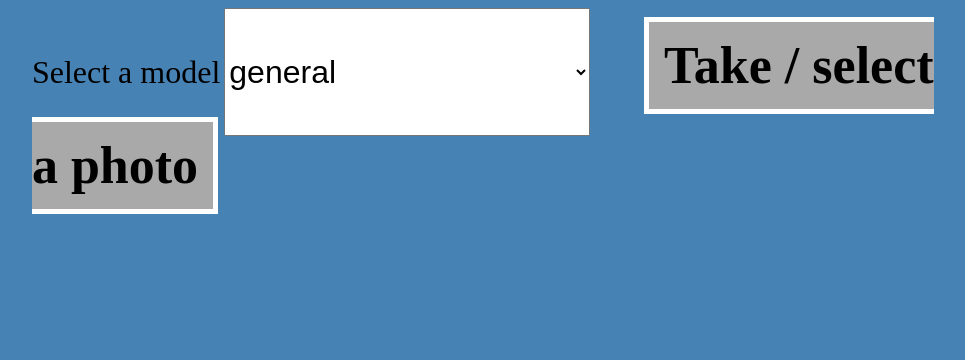
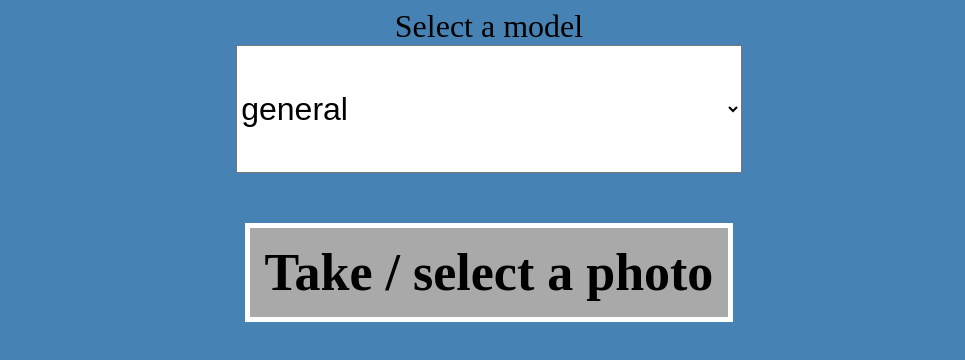
Before and after one commit to dhamberlin/clarifai-test, a website: page index.html in a window 1280 px wide. Shown: the whole page, without its empty margins (151-1116 px from the left). Drawn offline with Linux system fonts and the light colour scheme.

Commit message:
fix select / input overlap

```diff
--- a/index.html
+++ b/index.html
@@ -6,7 +6,7 @@
     body {
       background-color: steelblue;
     }
-    #inputDiv {
+    .container {
       display: flex;
       flex-direction: column;
       align-items: center;
@@ -44,11 +44,11 @@
 </head>
 <body>
   </select>
-  <div id="inputDiv">
-    <div>
-      <label for"modelSelect" id="selectLabel">Select a model</label>
-      <select id="modelSelect">
-    </div>
+  <div class="container">
+    <label for"modelSelect" id="selectLabel">Select a model</label>
+    <select id="modelSelect">
+  </div>
+  <div class="container">
     <input name="imageCapture" id="imageCapture" type="file" accept="image/*" />
     <label for="imageCapture">Take / select a photo</label>
     <!-- <button id="sendButton">Click to send</button> -->
```
